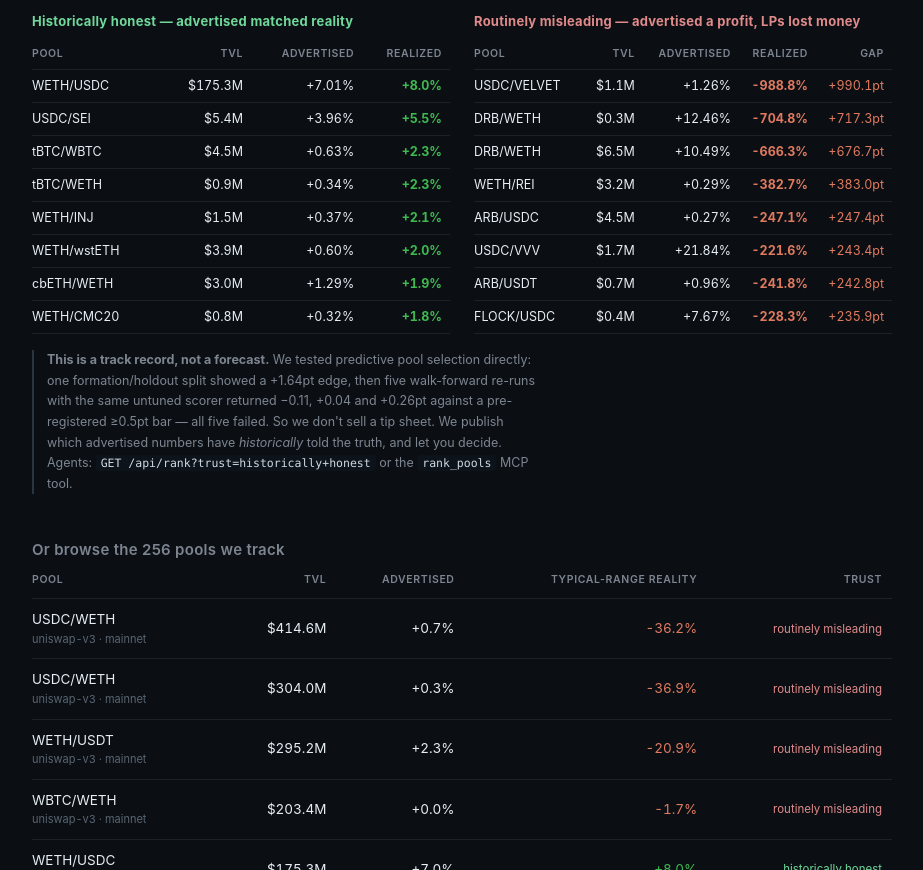
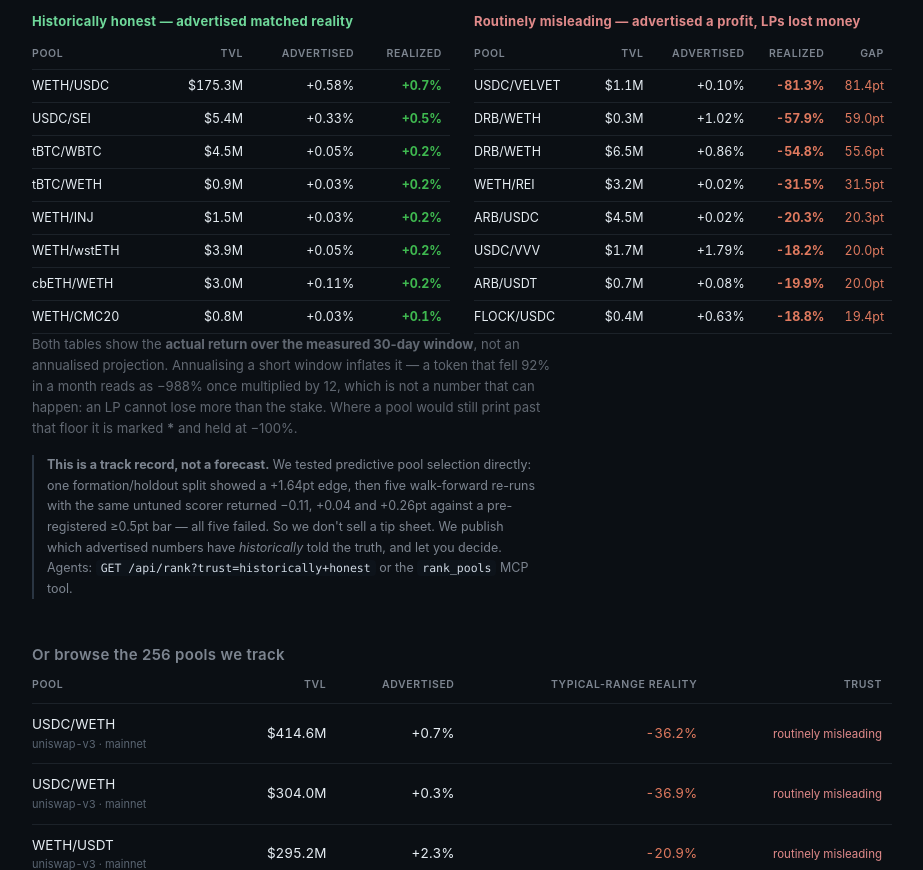
Before and after one commit to jiggy-cadence/realized, a website: page index.html in a window 1280 px wide. Shown: the part 2321-3191 px from the top of the page, without its empty margins (178-1101 px from the left). Drawn offline with Linux system fonts and the light colour scheme.

Commit message:
Trust tables show the window return, not a -988% annualised projection
Jiggy read the page and caught rows like "USDC/VELVET -988.8%". That number
cannot happen: an LP position floors at -100%, the stake is gone and there is
nothing further to lose.

The arithmetic was never wrong. VELVET really did lose 81.28% over 30 days
(r=0.0826). Multiplying that by 365/30 projects a year of repeated collapse
onto a token that can only go to zero once -- a label that has drifted from
the thing it measures, which is the exact defect this project exists to
expose, sitting in our own headline table.

Measured: 0 of 256 window returns violate the floor; 18 of 256 annualised
ones did. Every canary checked the MATH, and the math was fine -- nothing
asserted the DISPLAYED number stays inside its own possible range. That is
why a human reading the page found it and the test suite did not.

Both trust tables now show the actual return over the measured window, with
advertised converted to the same basis so the gap compares like with like.

```diff
--- a/index.html
+++ b/index.html
@@ -484,50 +484,50 @@ generated 2026-09-09 21:35 UTC.</p>
       <tbody><tr>
     <td>WETH/USDC</td>
     <td class="hide-s">$175.3M</td>
-    <td>+7.01%</td>
-    <td><strong class="ok">+8.0%</strong></td>
+    <td>+0.58%</td>
+    <td><strong class="ok">+0.7%</strong></td>
 
   </tr><tr>
     <td>USDC/SEI</td>
     <td class="hide-s">$5.4M</td>
-    <td>+3.96%</td>
-    <td><strong class="ok">+5.5%</strong></td>
+    <td>+0.33%</td>
+    <td><strong class="ok">+0.5%</strong></td>
 
   </tr><tr>
     <td>tBTC/WBTC</td>
     <td class="hide-s">$4.5M</td>
-    <td>+0.63%</td>
-    <td><strong class="ok">+2.3%</strong></td>
+    <td>+0.05%</td>
+    <td><strong class="ok">+0.2%</strong></td>
 
   </tr><tr>
     <td>tBTC/WETH</td>
     <td class="hide-s">$0.9M</td>
-    <td>+0.34%</td>
-    <td><strong class="ok">+2.3%</strong></td>
+    <td>+0.03%</td>
+    <td><strong class="ok">+0.2%</strong></td>
 
   </tr><tr>
     <td>WETH/INJ</td>
     <td class="hide-s">$1.5M</td>
-    <td>+0.37%</td>
-    <td><strong class="ok">+2.1%</strong></td>
+    <td>+0.03%</td>
+    <td><strong class="ok">+0.2%</strong></td>
 
   </tr><tr>
     <td>WETH/wstETH</td>
     <td class="hide-s">$3.9M</td>
-    <td>+0.60%</td>
-    <td><strong class="ok">+2.0%</strong></td>
+    <td>+0.05%</td>
+    <td><strong class="ok">+0.2%</strong></td>
 
   </tr><tr>
     <td>cbETH/WETH</td>
     <td class="hide-s">$3.0M</td>
-    <td>+1.29%</td>
-    <td><strong class="ok">+1.9%</strong></td>
+    <td>+0.11%</td>
+    <td><strong class="ok">+0.2%</strong></td>
 
   </tr><tr>
     <td>WETH/CMC20</td>
     <td class="hide-s">$0.8M</td>
-    <td>+0.32%</td>
-    <td><strong class="ok">+1.8%</strong></td>
+    <td>+0.03%</td>
+    <td><strong class="ok">+0.1%</strong></td>
 
   </tr></tbody></table>
     </div>
@@ -537,54 +537,59 @@ generated 2026-09-09 21:35 UTC.</p>
       <tbody><tr>
     <td>USDC/VELVET</td>
     <td class="hide-s">$1.1M</td>
-    <td>+1.26%</td>
-    <td><strong class="bad">-988.8%</strong></td>
-    <td class="bad">+990.1pt</td>
+    <td>+0.10%</td>
+    <td><strong class="bad">-81.3%</strong></td>
+    <td class="bad">81.4pt</td>
   </tr><tr>
     <td>DRB/WETH</td>
     <td class="hide-s">$0.3M</td>
-    <td>+12.46%</td>
-    <td><strong class="bad">-704.8%</strong></td>
-    <td class="bad">+717.3pt</td>
+    <td>+1.02%</td>
+    <td><strong class="bad">-57.9%</strong></td>
+    <td class="bad">59.0pt</td>
   </tr><tr>
     <td>DRB/WETH</td>
     <td class="hide-s">$6.5M</td>
-    <td>+10.49%</td>
-    <td><strong class="bad">-666.3%</strong></td>
-    <td class="bad">+676.7pt</td>
+    <td>+0.86%</td>
+    <td><strong class="bad">-54.8%</strong></td>
+    <td class="bad">55.6pt</td>
   </tr><tr>
     <td>WETH/REI</td>
     <td class="hide-s">$3.2M</td>
-    <td>+0.29%</td>
-    <td><strong class="bad">-382.7%</strong></td>
-    <td class="bad">+383.0pt</td>
+    <td>+0.02%</td>
+    <td><strong class="bad">-31.5%</strong></td>
+    <td class="bad">31.5pt</td>
   </tr><tr>
     <td>ARB/USDC</td>
     <td class="hide-s">$4.5M</td>
-    <td>+0.27%</td>
-    <td><strong class="bad">-247.1%</strong></td>
-    <td class="bad">+247.4pt</td>
+    <td>+0.02%</td>
+    <td><strong class="bad">-20.3%</strong></td>
+    <td class="bad">20.3pt</td>
   </tr><tr>
     <td>USDC/VVV</td>
     <td class="hide-s">$1.7M</td>
-    <td>+21.84%</td>
-    <td><strong class="bad">-221.6%</strong></td>
-    <td class="bad">+243.4pt</td>
+    <td>+1.79%</td>
+    <td><strong class="bad">-18.2%</strong></td>
+    <td class="bad">20.0pt</td>
   </tr><tr>
     <td>ARB/USDT</td>
     <td class="hide-s">$0.7M</td>
-    <td>+0.96%</td>
-    <td><strong class="bad">-241.8%</strong></td>
-    <td class="bad">+242.8pt</td>
+    <td>+0.08%</td>
+    <td><strong class="bad">-19.9%</strong></td>
+    <td class="bad">20.0pt</td>
   </tr><tr>
     <td>FLOCK/USDC</td>
     <td class="hide-s">$0.4M</td>
-    <td>+7.67%</td>
-    <td><strong class="bad">-228.3%</strong></td>
-    <td class="bad">+235.9pt</td>
+    <td>+0.63%</td>
+    <td><strong class="bad">-18.8%</strong></td>
+    <td class="bad">19.4pt</td>
   </tr></tbody></table>
     </div>
   </div>
+  <p class="sub" style="font-size:.82rem;opacity:.75">Both tables show the <strong>actual return over the
+  measured 30-day window</strong>, not an annualised projection. Annualising a
+  short window inflates it — a token that fell 92% in a month reads as −988% once multiplied by 12,
+  which is not a number that can happen: an LP cannot lose more than the stake. Where a pool would
+  still print past that floor it is marked <strong>*</strong> and held at −100%.</p>
   <p class="sub trust-note"><strong>This is a track record, not a forecast.</strong> We tested predictive
   pool selection directly: one formation/holdout split showed a +1.64pt edge, then five walk-forward
   re-runs with the same untuned scorer returned −0.11, +0.04 and +0.26pt against a pre-registered
```
Also changed, not shown: scripts/build-app.js (+30 -4 lines).
